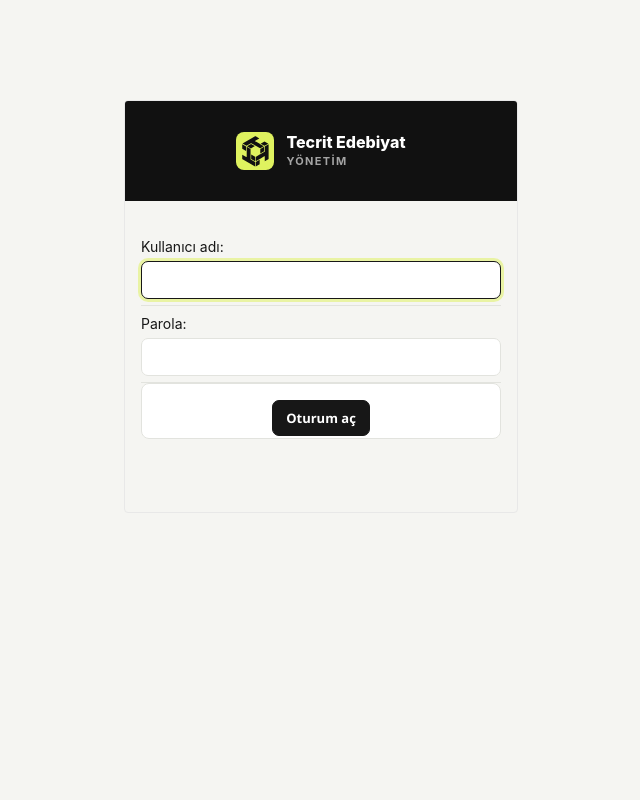
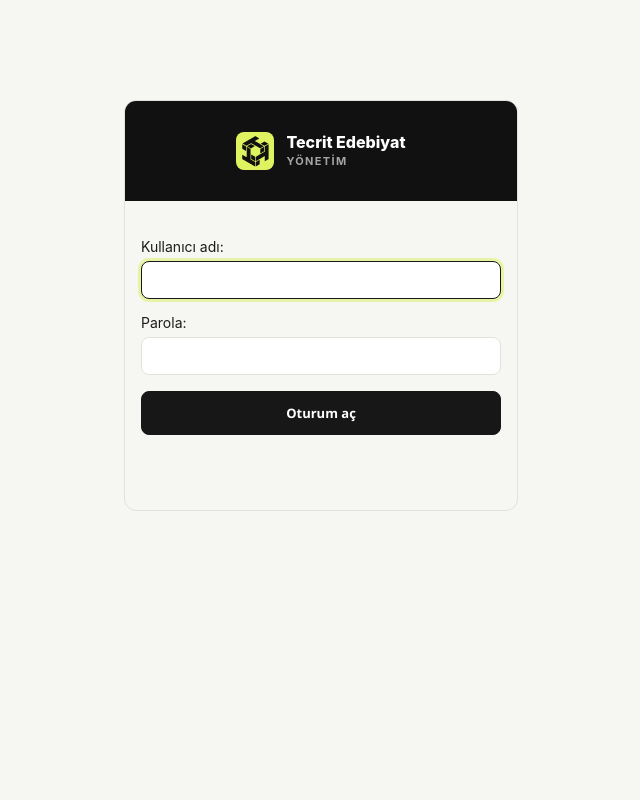
Before and after one commit to hhycode/tecritedebiyat, a Django app: a page that uses templates/admin/base_site.html in a window 1280 px wide. Shown: the whole page, without its empty margins (319-959 px from the left). Run offline with Django 5.2, Linux system fonts and the light colour scheme.

Commit message:
Django admin sayfalarinin temasini panelle hizala
Giris, sifre degistirme, Gruplar ve Temalar sayfalarini cizen
templates/admin/base_site.html'deki renkler admin paneliyle ayni
degerlere cekildi (zemin, metin, ikincil metin, cizgi), kose
yuvarlakliklari 7px'ten panelin 8px'ine. Giris sayfasinda dis cerceve
12px yuvarlak kart oldu; alan aralarindaki cizgiler ve gonder
butonunun etrafindaki kutu kaldirildi, buton tam genislik.

Co-Authored-By: Claude Opus 5.5 <noreply@anthropic.com>

```diff
--- a/templates/admin/base_site.html
+++ b/templates/admin/base_site.html
@@ -7,12 +7,12 @@
 {{ block.super }}
 <style>
 :root {
-  --admin-bg: #f5f5f2;
+  --admin-bg: #f6f6f3;
   --admin-card: #ffffff;
   --admin-card-soft: #f0f1ed;
-  --admin-text: #171717;
-  --admin-muted: #747875;
-  --admin-line: #e2e3de;
+  --admin-text: #1e1c1a;
+  --admin-muted: #766f67;
+  --admin-line: #e2e1dc;
   --admin-accent: #171717;
   --admin-focus: #dff25f;
   --primary: #171717;
@@ -237,7 +237,7 @@ a.button,
   align-items: center;
   justify-content: center;
   border: 1px solid #171717 !important;
-  border-radius: 7px !important;
+  border-radius: 8px !important;
   background: #171717 !important;
   color: #ffffff !important;
   padding: 0 13px !important;
@@ -268,7 +268,7 @@ select,
 .vTextField {
   min-height: 38px;
   border: 1px solid var(--admin-line) !important;
-  border-radius: 7px !important;
+  border-radius: 8px !important;
   background: #ffffff !important;
   color: var(--admin-text) !important;
   box-shadow: none !important;
@@ -373,7 +373,7 @@ select:focus {
   display: inline-flex;
   align-items: center;
   border: 1px solid var(--admin-line);
-  border-radius: 7px;
+  border-radius: 8px;
   padding: 0 10px;
   color: var(--admin-text) !important;
   font-size: 12px;
@@ -458,7 +458,7 @@ select:focus {
   width: 100%;
   min-height: 34px;
   border: 1px solid var(--admin-line) !important;
-  border-radius: 7px !important;
+  border-radius: 8px !important;
   background: #ffffff !important;
   color: var(--admin-text) !important;
   padding: 4px 8px !important;
@@ -473,6 +473,28 @@ select:focus {
   padding: 8px 16px !important;
   margin: 0 !important;
   font-size: 12px !important;
+}
+
+/* Giris sayfasi: admin paneliyle ayni kart gorunumu (static/css/superadmin.css) */
+.login #container {
+  border: 1px solid var(--admin-line) !important;
+  border-radius: 12px !important;
+  overflow: hidden;
+}
+.login .form-row {
+  border-bottom: 0 !important;
+  padding-bottom: 4px !important;
+}
+.login .submit-row {
+  padding: 8px 0 0 !important;
+  border: 0 !important;
+  background: transparent !important;
+  box-shadow: none !important;
+}
+.login .submit-row input[type="submit"] {
+  width: 100%;
+  min-height: 44px;
+  border-radius: 8px !important;
 }
 </style>
 {% endblock %}
```
